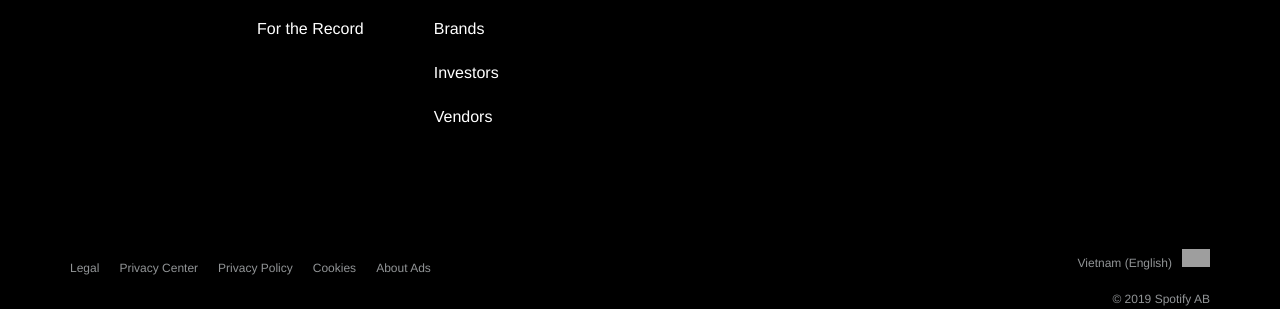
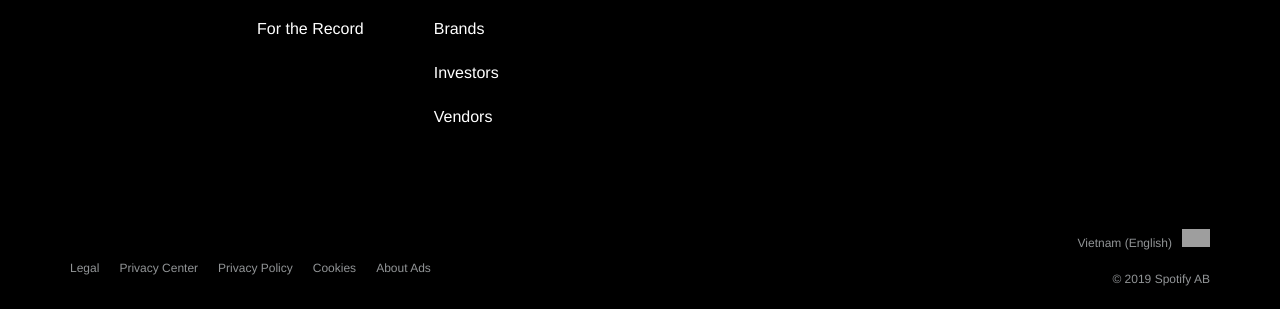
Before and after one commit to huynhtehoa/spotify, a plain HTML site: page index.html in a window 1280 px wide. Shown: the part 1029-1338 px from the top of the page. Drawn offline with Linux system fonts and the light colour scheme; grey boxes are pictures that could not be loaded.

Commit message:
anotherfinal

```diff
--- a/css/style.css
+++ b/css/style.css
@@ -165,7 +165,7 @@ header .container {
 }
 .container-bottom .lang {
     text-align: right;
-    margin-top: 70px;
+    margin-top: 50px;
     font-size: 12px;
 }
 .container-bottom a:hover {
```
